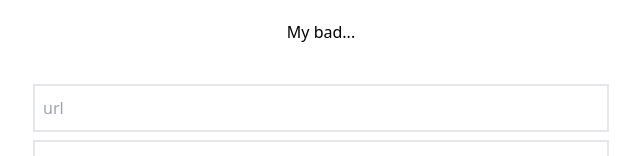
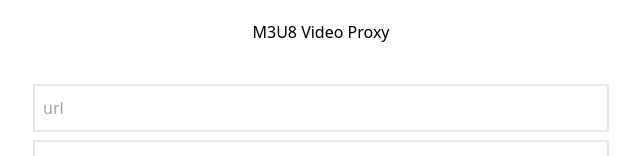
Before and after one commit to astrolabio1417/m3u8-proxy, a website: page src/index.html in a window 1280 px wide. Shown: the top 156 px of the page, without its empty margins (319-959 px from the left). Drawn offline with nearby package versions, Linux system fonts and the light colour scheme.

Commit message:
update index.html

```diff
--- a/src/index.html
+++ b/src/index.html
@@ -13,7 +13,7 @@
     <body
         class="px-2 py-5 flex flex-col justify-center items-center w-full gap-5">
         <h1>
-            My bad...
+            M3U8 Video Proxy
         </h1>
         <div class="test flex flex-col flex-wrap gap-2 py-5 w-full max-w-xl">
             <input class="border-2 px-2 h-12" type="url" id="url"
```
